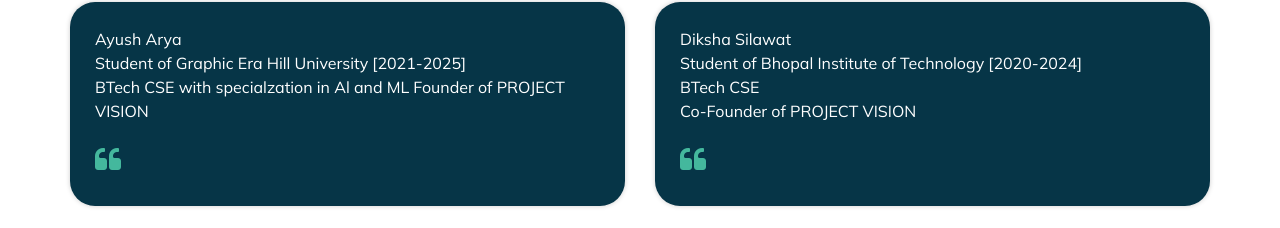
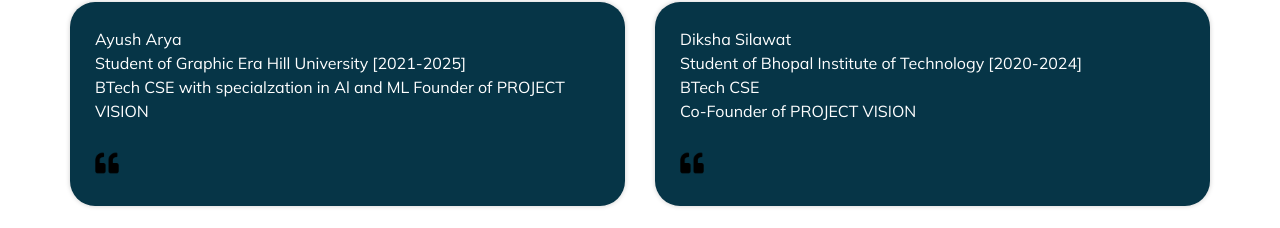
Before and after one commit to Ayush01arya/Project-Vision, a plain HTML site: page index.html in a window 1280 px wide. Shown: the part 2442-2670 px from the top of the page. Drawn offline with Linux system fonts and the light colour scheme.

Commit message:
Update index.html

```diff
--- a/index.html
+++ b/index.html
@@ -341,7 +341,8 @@
                 Founder of PROJECT VISION
               </p>
               <span>
-                <i class="fa fa-quote-left" aria-hidden="true"></i>
+                <i><img src="https://github.com/Ayush01arya/Project-Vision/raw/main/4662607.png" height="24" width="24"> </i>
+
               </span>
             </div>
             <div class="client_id">
@@ -368,7 +369,8 @@
                 BTech CSE<br>Co-Founder of PROJECT VISION
               </p>
               <span>
-                <i class="fa fa-quote-left" aria-hidden="true"></i>
+                <i><img src="https://github.com/Ayush01arya/Project-Vision/raw/main/4662607.png" height="24" width="24"> </i>
+
               </span>
             </div>
             <div class="client_id">
```
